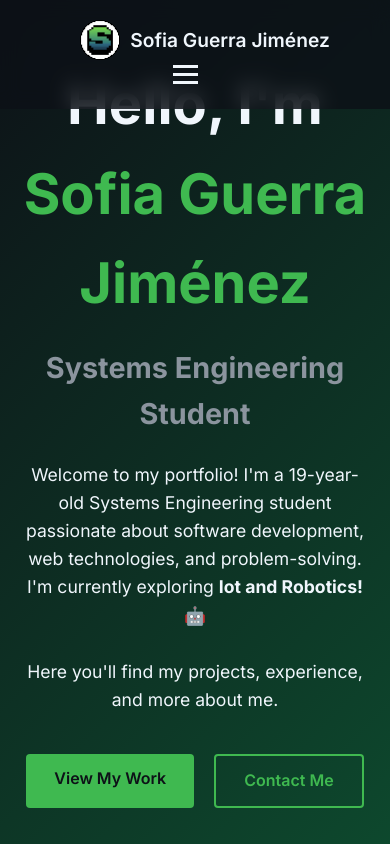
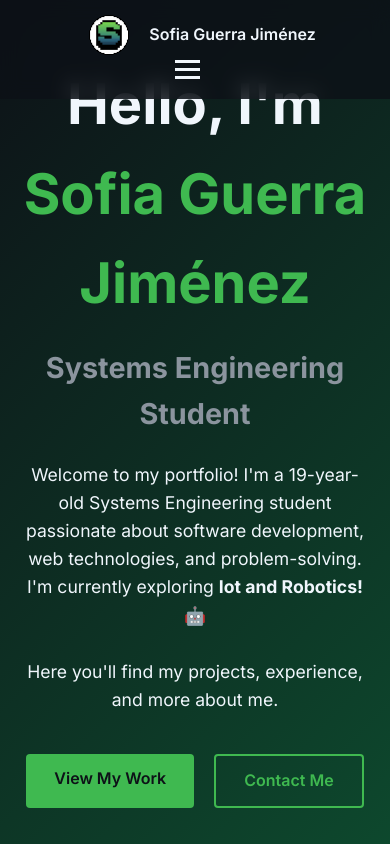
Before and after one commit to angysof16/portfolio-app, a React (Create React App) app: page / in a window 390 px wide. Shown: the top 844 px of the page. Built offline with nearby package versions, Linux system fonts and the light colour scheme.

Commit message:
header fix 2

```diff
--- a/src/styles/Experience.css
+++ b/src/styles/Experience.css
@@ -83,7 +83,7 @@
 
   .timeline-item {
     width: 100%;
-    padding: 0;
+    padding: 10px 15px;
     margin-bottom: 20px;
     left: 0 !important;
   }
@@ -93,8 +93,8 @@
   }
 
   .timeline-content {
+    border-left: 4px solid var(--accent-blue);
+    border-radius: 0 8px 8px 0;
     background-color: var(--primary-dark);
-    border-left: 4px solid var(--accent-blue);
-    box-shadow: 0 4px 10px rgba(0, 0, 0, 0.2);
   }
 }
--- a/src/styles/Header.css
+++ b/src/styles/Header.css
@@ -99,8 +99,23 @@ nav ul li a:hover::after {
 }
 
 @media (max-width: 768px) {
+  .header {
+    padding: 15px 0;
+  }
+
+  .logo-container {
+    flex: 0 0 auto;
+    margin-left: 15px;
+    gap: 10px;
+  }
+
+  .logo-text {
+    font-size: 1rem;
+  }
+
   .hamburger {
     display: block;
+    margin-right: 15px;
   }
 
   .hamburger.active .bar:nth-child(2) {
@@ -116,6 +131,7 @@ nav ul li a:hover::after {
   }
 
   nav {
+    order: 3;
     position: fixed;
     left: 0;
     width: 100%;
```
Also changed, not shown: src/components/Header.js (line endings or trailing spaces).
